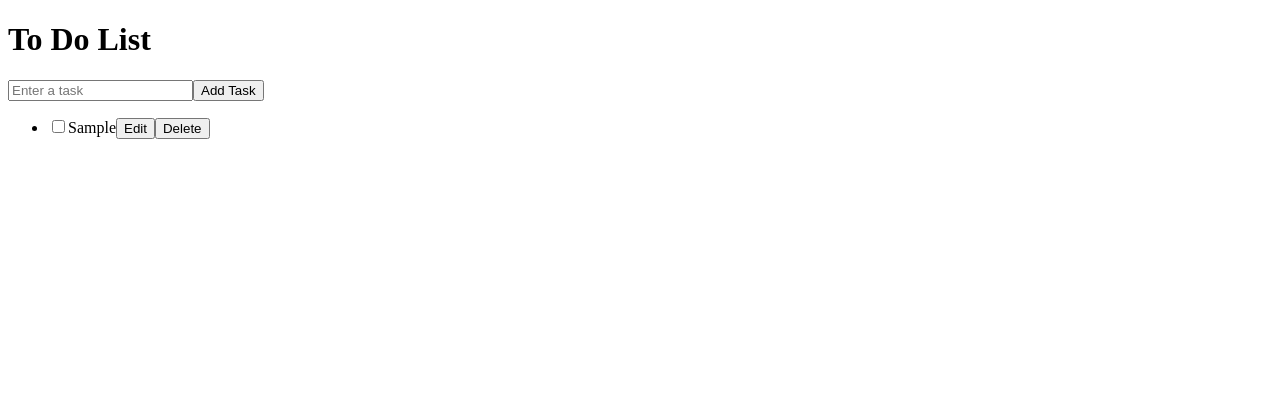
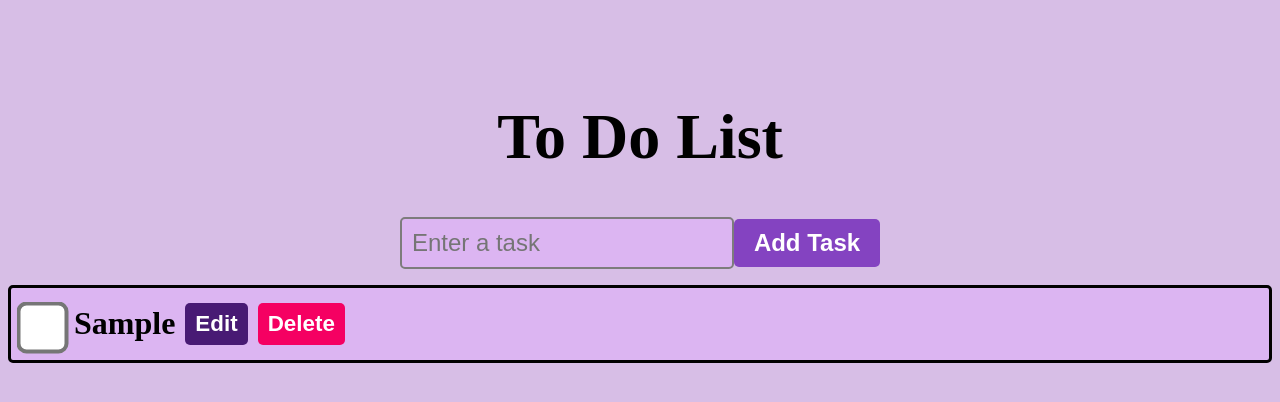
Before and after one commit to Me1-Me1/techtask, a React (Create React App) app in the folder my-app/: page / in a window 1280 px wide. Both pictures are taken after typing "Sample" into the empty fields and a click on the button "Add Task". Shown: the top 402 px of the page. Built offline with nearby package versions, Linux system fonts and the light colour scheme.

Commit message:
added styles

```diff
--- a/my-app/src/App.css
+++ b/my-app/src/App.css
@@ -1,38 +1,74 @@
-.App {
-  text-align: center;
+body {
+  background-color: rgb(215, 190, 230);
 }
 
-.App-logo {
-  height: 40vmin;
-  pointer-events: none;
+.to-do-list {
+  font-family: 'Times New Roman', Times, serif;
+  text-align: center;
+  margin-top: 100px;
 }
 
-@media (prefers-reduced-motion: no-preference) {
-  .App-logo {
-    animation: App-logo-spin infinite 20s linear;
-  }
+h1 {
+  font-size: 4rem;
 }
 
-.App-header {
-  background-color: #282c34;
-  min-height: 100vh;
-  display: flex;
-  flex-direction: column;
-  align-items: center;
-  justify-content: center;
-  font-size: calc(10px + 2vmin);
+button {
+  font-size: 1.5rem;
+  font-weight: bold;
+  padding: 10px 20px;
   color: white;
+  border: none;
+  border-radius: 5px;
+  cursor: pointer;
 }
 
-.App-link {
-  color: #61dafb;
+.add-button {
+  background-color: rgb(132, 67, 193);
 }
 
-@keyframes App-logo-spin {
-  from {
-    transform: rotate(0deg);
-  }
-  to {
-    transform: rotate(360deg);
-  }
+.delete-button {
+  background-color: rgb(245, 0, 98);
 }
+
+.edit-button {
+  background-color: rgb(72, 26, 116);
+}
+
+.done-checkbox {
+  background-color: rgb(41, 18, 63);
+  transform: scale(4);
+  margin-right: 25px;
+  margin-left: 10px;
+}
+
+.delete-button, .edit-button {
+  padding: 8px 10px;
+  font-size: 1.4rem;
+  margin-left: 10px;
+
+}
+
+input[type=text] {
+  font-size: 1.5rem;
+  padding: 10px;
+  border: 2px solid;
+  border-radius: 5px;
+  color: rgb(125, 124, 124);
+    background-color: rgb(220, 181, 242);
+}
+
+ul {
+  padding: 0;
+}
+
+li {
+  font-size: 2rem;
+  font-weight: bold;
+  padding: 15px;
+  background-color: rgb(220, 181, 242);
+  margin-bottom: 10px;
+  border: 3px solid;
+  border-radius: 5px;
+  display: flex;
+  align-items: center;
+}
--- a/my-app/src/ToDoList.jsx
+++ b/my-app/src/ToDoList.jsx
@@ -78,7 +78,7 @@ function ToDoList() {
             <ul>
                 {tasks.map((task) =>
                 <li key={task.id}>
-                <span style={{textDecoration: task.completed ? "line-through" : "none", opacity: task.completed ? 0.7 : 1}}>
+                <span className="task-item" style={{textDecoration: task.completed ? "line-through" : "none", opacity: task.completed ? 0.7 : 1}}>
                     <input
                         className="done-checkbox"
                         type="checkbox"
```
Also changed, not shown: my-app/src/App.jsx (renamed from my-app/src/App.js).
